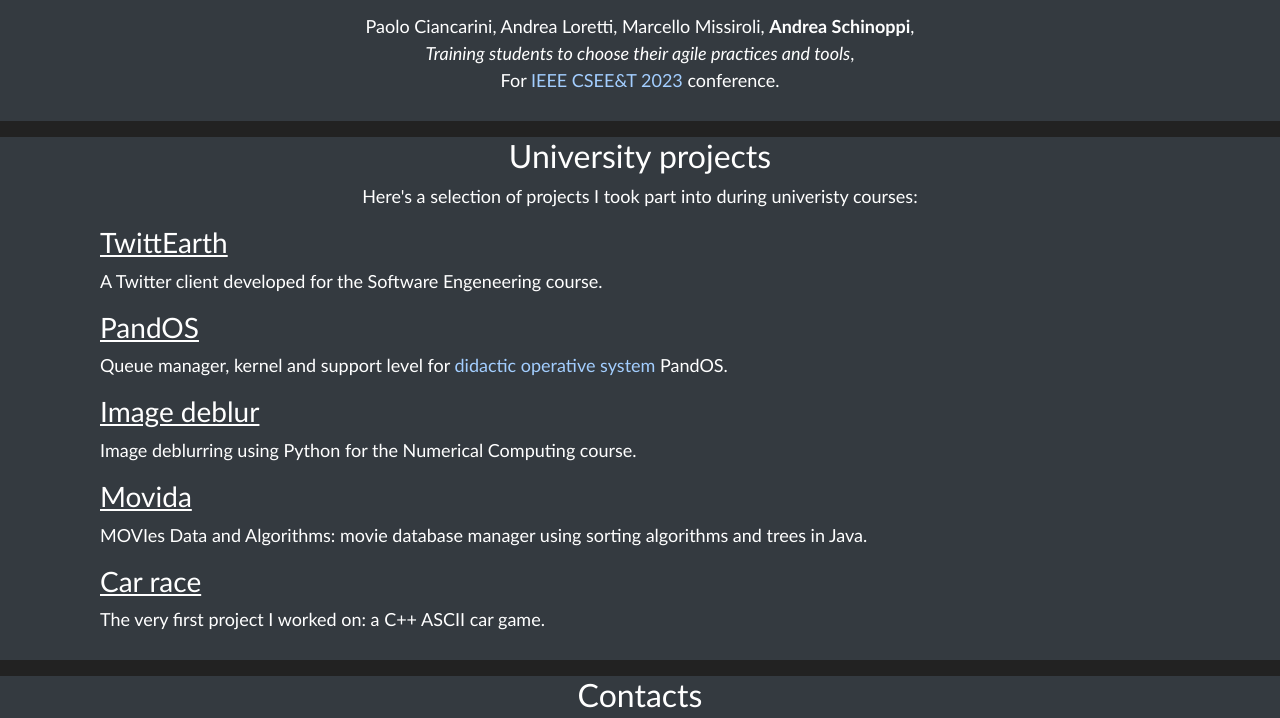
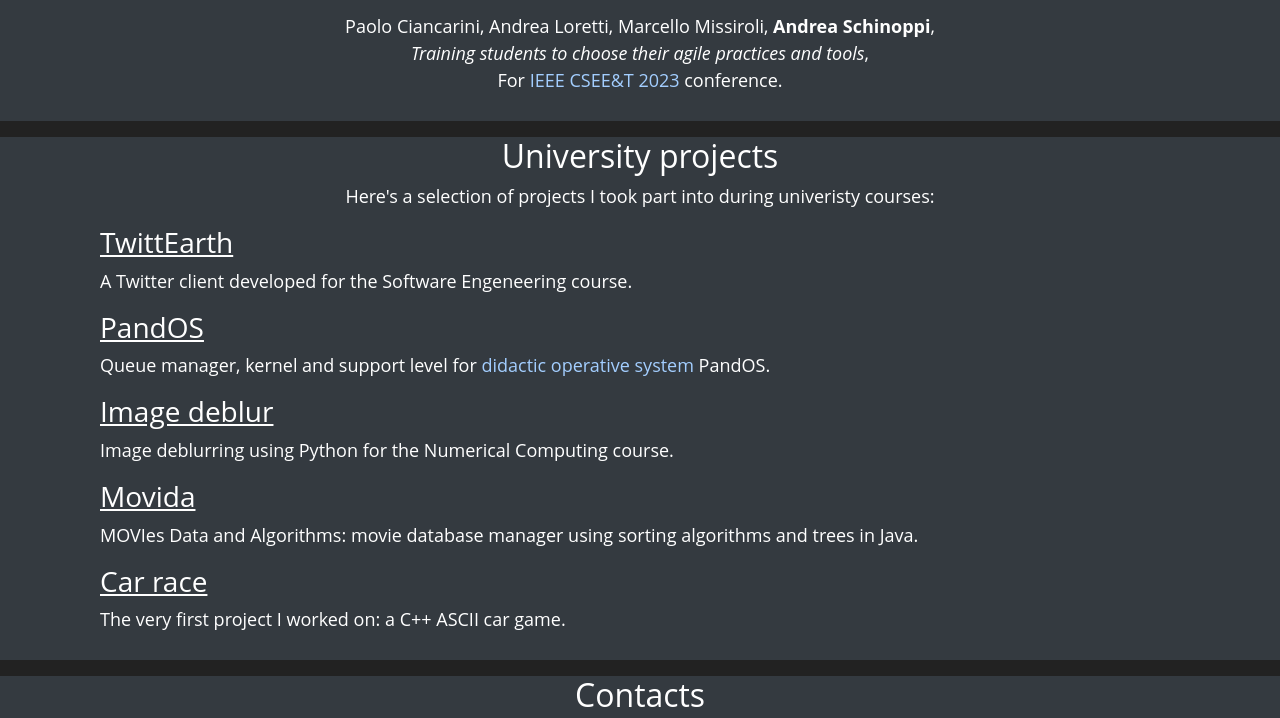
Before and after one commit to AndreSkin/andreskin.github.io, a plain HTML site: page index.html in a window 1280 px wide. Shown: the part 725-1443 px from the top of the page. Drawn offline with nearby package versions, Linux system fonts and the light colour scheme.

Commit message:
Changed font-family

```diff
--- a/css/style.css
+++ b/css/style.css
@@ -10,7 +10,7 @@
 }
 
 * {
-    font-family: 'Trebuchet MS','Tahoma','Verdana','Georgia', 'Arial' ,'Times New Roman', 'Helvetica';
+    font-family: 'Open Sans', sans-serif;
 }
 
 body {
```
